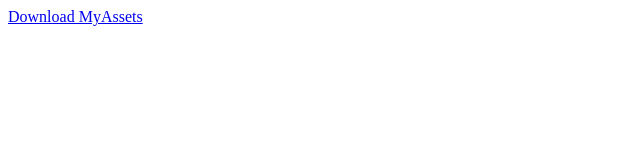
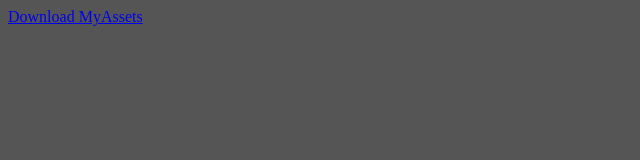
Before and after one commit to fagnergithub/unity, a plain HTML site: page index.html in a window 1280 px wide. Shown: the whole page, without its empty margins (0-640 px from the left). Drawn offline with Linux system fonts and the light colour scheme.

Commit message:
Update index.html

```diff
--- a/index.html
+++ b/index.html
@@ -5,7 +5,7 @@
     <meta http-equiv="Content-Type" content="text/html; charset=utf-8">
     <title>Unity Assets Download</title>
   </head>
-  <body style="background-color: 555555">
+  <body style="background-color: #555555">
     <a href="https://fagnergithub.github.io/unity/MyAssets.unitypackage">Download MyAssets</a>
   </body>
 </html>
```
